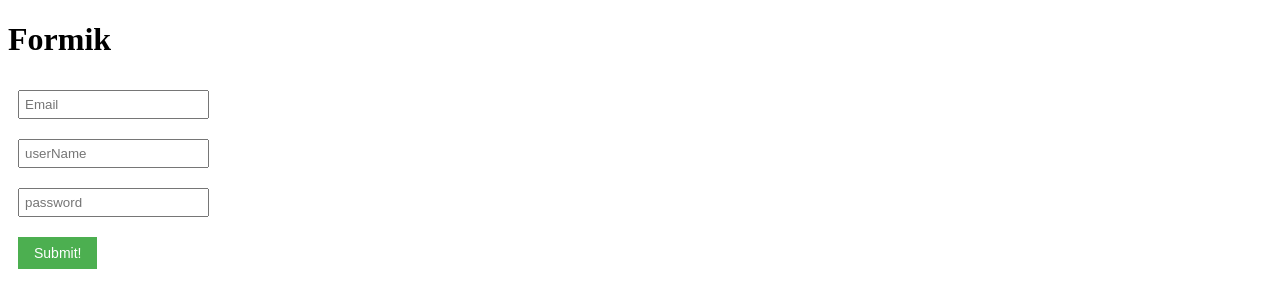
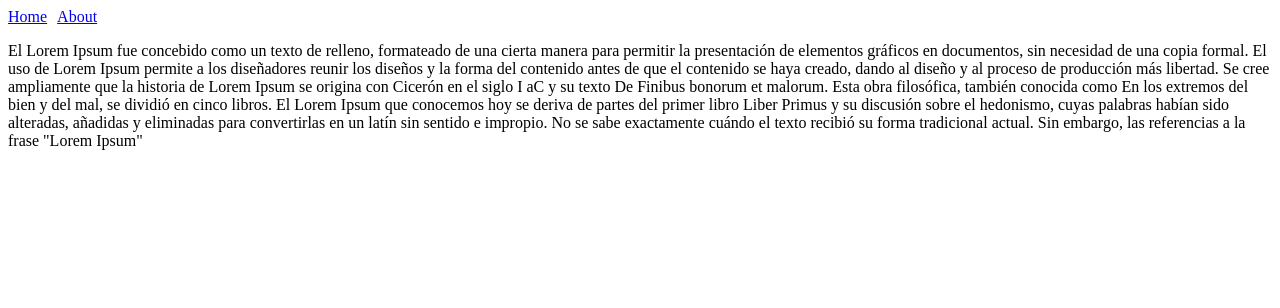
Before and after one commit to yamilzavala/react-interview, a React (Create React App) app: page /about in a window 1280 px wide. Shown: the top 308 px of the page. Built offline with nearby package versions, Linux system fonts and the light colour scheme.

Commit message:
lazy loading

```diff
--- a/src/App.js
+++ b/src/App.js
@@ -19,6 +19,7 @@
 import AppFormik from "./theory/formik/basic-formik/AppFormik";
 import AppFormikValidationSchema from "./theory/formik/validation-schema/AppFormik";
 import AppFormikComponent from "./theory/formik/formik-as-component/AppFormikComponent";
+import AppLazyLoading from "./theory/lazy-loading/AppLazyLoading";
 
 function App() {
 
@@ -76,7 +77,10 @@
       {/* Formik */}
       {/* <AppFormik/> */}
       {/* <AppFormikValidationSchema/> */}
-      <AppFormikComponent/>
+      {/* <AppFormikComponent/> */}
+
+      {/* Lazy loading */}
+      <AppLazyLoading/>
     </div>
   );
 }
--- /dev/null
+++ b/src/theory/lazy-loading/About.js
@@ -0,0 +1,13 @@
+const About = () => {
+    return (
+        <div>
+            <p>
+            El Lorem Ipsum fue concebido como un texto de relleno, formateado de una cierta manera para permitir la presentación de elementos gráficos en documentos, sin necesidad de una copia formal. El uso de Lorem Ipsum permite a los diseñadores reunir los diseños y la forma del contenido antes de que el contenido se haya creado, dando al diseño y al proceso de producción más libertad.
+
+Se cree ampliamente que la historia de Lorem Ipsum se origina con Cicerón en el siglo I aC y su texto De Finibus bonorum et malorum. Esta obra filosófica, también conocida como En los extremos del bien y del mal, se dividió en cinco libros. El Lorem Ipsum que conocemos hoy se deriva de partes del primer libro Liber Primus y su discusión sobre el hedonismo, cuyas palabras habían sido alteradas, añadidas y eliminadas para convertirlas en un latín sin sentido e impropio. No se sabe exactamente cuándo el texto recibió su forma tradicional actual. Sin embargo, las referencias a la frase "Lorem Ipsum"
+            </p>
+        </div>
+    );
+};
+
+export default About;
--- /dev/null
+++ b/src/theory/lazy-loading/AppLazyLoading.js
@@ -0,0 +1,24 @@
+import {Link, Routes, Route} from 'react-router-dom';
+import React from 'react'
+import Home from './Home'
+const About = React.lazy(() => import('./About'));
+
+const AppLazyLoading = () => {
+    return (
+        <div>
+            <Link to='/' style={{marginRight: 10}}>Home</Link>
+            <Link to='/about'>About</Link>
+
+            <Routes>
+                <Route index element={<Home/>} />
+                <Route path='/about' element={
+                    <React.Suspense fullback={<div>Loading...</div>}>
+                        <About/>
+                    </React.Suspense>
+                } />
+            </Routes>
+        </div>
+    );
+};
+
+export default AppLazyLoading;
--- /dev/null
+++ b/src/theory/lazy-loading/Home.js
@@ -0,0 +1,9 @@
+const Home = () => {
+    return (
+        <div>
+            Home
+        </div>
+    );
+};
+
+export default Home;
```
